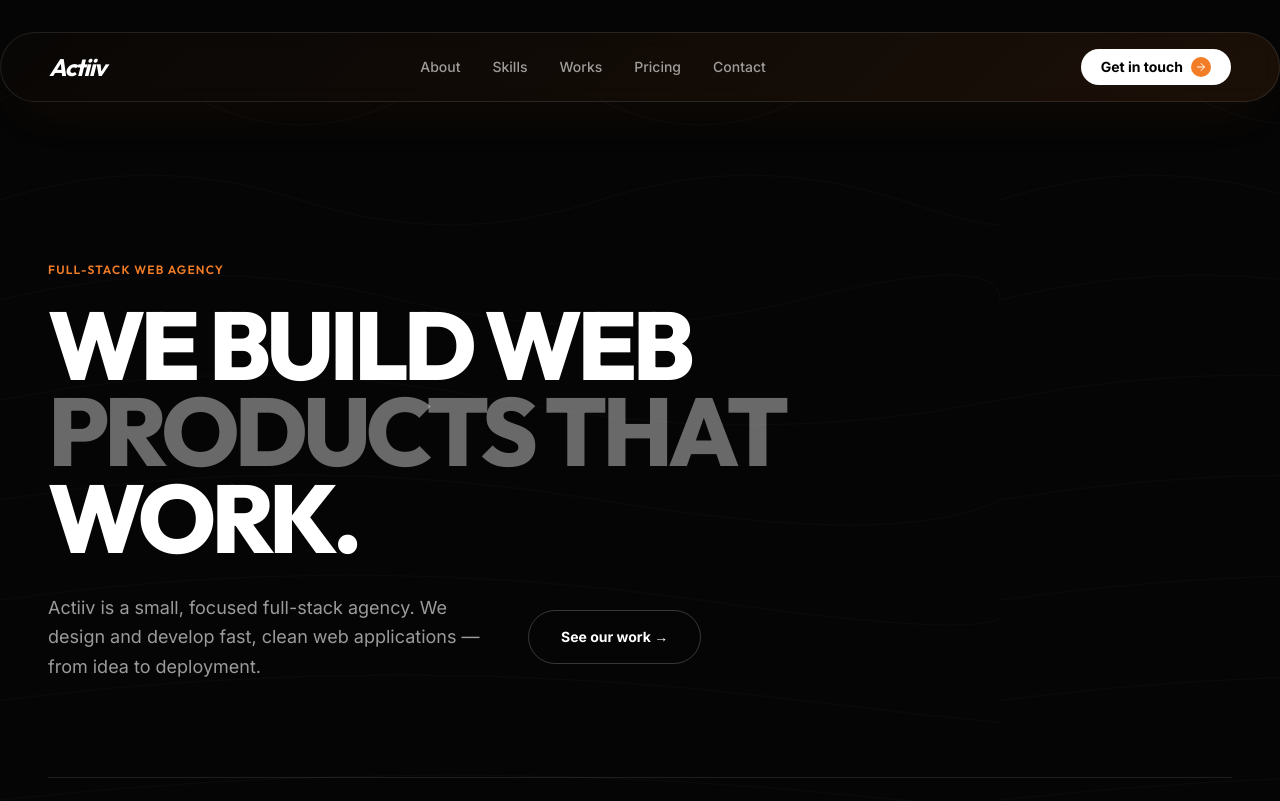
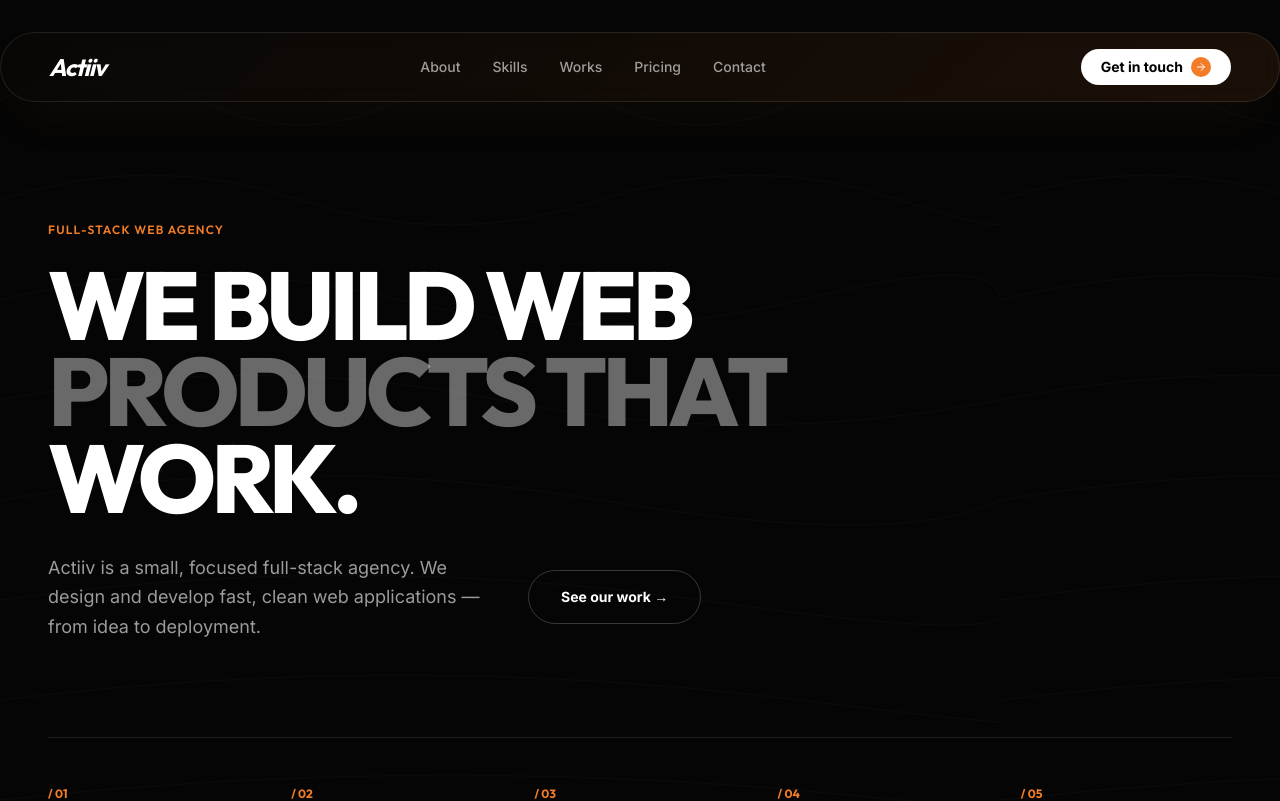
Before and after one commit to useneuraai/actiiv, a React (Vite) app: page / in a window 1280 px wide. Shown: the top 801 px of the page. Built offline with nearby package versions, Linux system fonts and the light colour scheme.

Commit message:
Update App.tsx

```diff
--- a/src/App.tsx
+++ b/src/App.tsx
@@ -147,7 +147,7 @@ const Navbar = () => {
 
 const Hero = () => {
   return (
-    <section className="relative min-h-screen flex flex-col justify-center px-6 md:px-12 max-w-7xl mx-auto pt-32 pb-20 overflow-hidden">
+    <section className="relative min-h-screen flex flex-col justify-center px-6 md:px-12 max-w-7xl mx-auto pt-20 pb-24 overflow-hidden">
       {/* Background Glow */}
       <div className="absolute top-1/2 left-1/2 -translate-x-1/2 -translate-y-1/2 w-[300px] md:w-[600px] h-[300px] md:h-[600px] glow-circle -z-10 opacity-50" />
       <div className="absolute top-[20%] right-[10%] w-[200px] md:w-[400px] h-[200px] md:h-[400px] bg-accent/20 rounded-full blur-[80px] md:blur-[120px] -z-10" />
```
